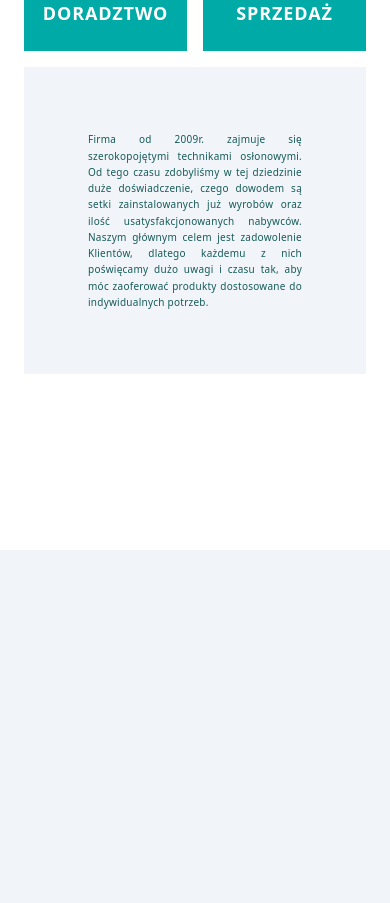
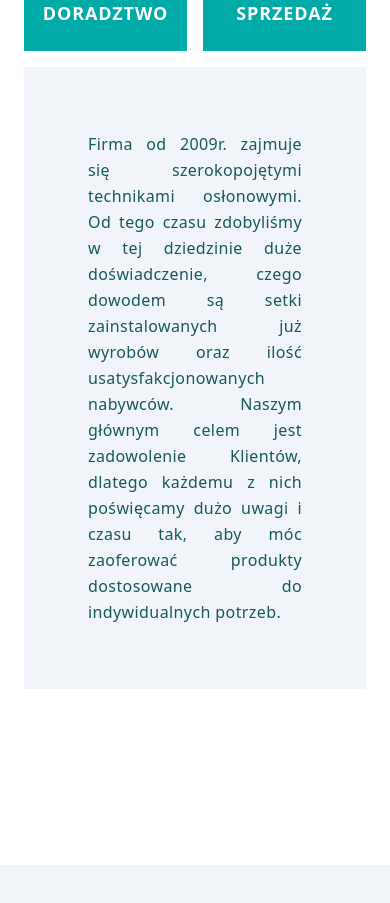
Before and after one commit to Hosuqa/Surella, a React (Vite) app: page / in a window 390 px wide. Shown: the part 1240-2143 px from the top of the page. Built offline with nearby package versions, Linux system fonts and the light colour scheme; a web font is replaced by a local one.

Commit message:
[FIX] - styles.ts tailwind lg screen

```diff
--- a/src/styles.ts
+++ b/src/styles.ts
@@ -1,5 +1,5 @@
 const styles = {
-    paddingX: "px-6 sm:px-16 md:px-20 lg:px-24 lg:px-26 xl:px-28",
+    paddingX: "px-6 sm:px-16 md:px-20 lg:px-24 lg:px-26 xl:px-27",
     paddingHeroX: " px-6 sm:px-10 md:px-16 lg:px-24 xl:px-28 2xl:px-56",
     paddingY: "sm:py-16 py-6",
     padding: "sm:px-16 px-6 sm:py-16 py-10",
@@ -13,7 +13,7 @@ const styles = {
     heroButton:
       "xl:text-[24px]  md:text-[18px] text-[16px]",
     aboutText:
-      "xl:text-[22px] xs:text-[18px] text-[10px]",
+      "xl:text-[22px] xs:text-[18px] text-[16px]",
 
   };
 
--- a/tailwind.config.js
+++ b/tailwind.config.js
@@ -19,6 +19,7 @@ export default {
       },
       screens: {
         xs: "450px",
+        lg: "1026px",// ipad pro max fix
       },
     },
   },
```
